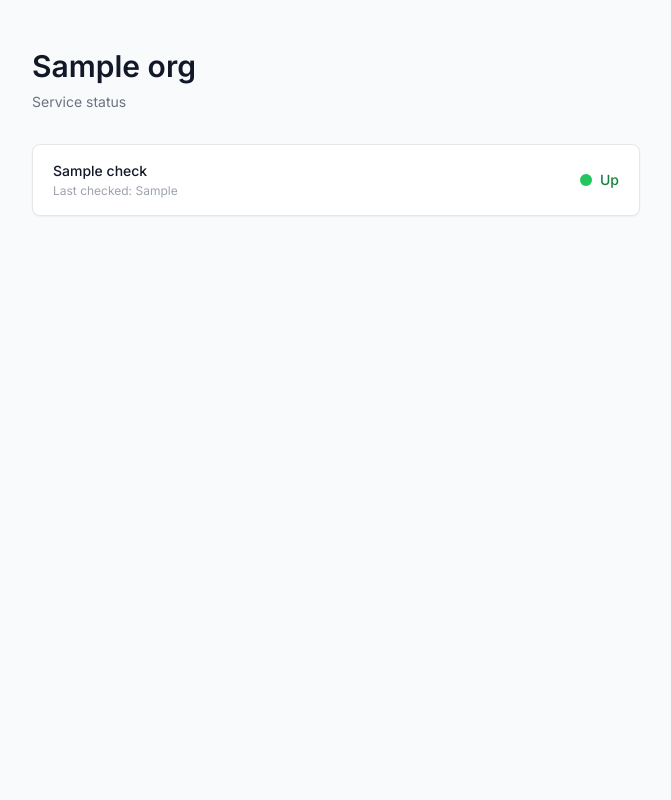
After one commit to Nicolas-Richard/uptime, a Django app: template src/status/templates/status/status_page.html in a window 1280 px wide. The commit adds this page. Shown: the whole page, without its empty margins (304-975 px from the left). Run offline with Django 3.2, Linux system fonts and the light colour scheme; the template is opened without the code that fills it: most values are stand-ins (such as "Sample title", 1, 10 or a date in 2020); some libraries are stand-ins or nearby versions.

Commit message:
feat: public status page per tenant (up-vii)
- Add is_public field to checks (DynamoDB schemaless, written on create/update)
- Update create_check and update_check services to accept is_public param
- Add 'Show on status page' checkbox to check create and edit forms
- New status Django app: GET /status/<org-slug>/ (no login required)
  - Looks up org by slug, 404 if not found
  - Filters checks where is_public=true, fetches latest result for each
  - Renders org name + checks with up/down status and last checked timestamp
- Register status app in INSTALLED_APPS, wire /status/ in root urls.py
- Add tests for status page (200, org name, 404, no login required, public filter)

Co-Authored-By: Claude Sonnet 4.6 <noreply@anthropic.com>

```diff
--- a/src/checks/services.py
+++ b/src/checks/services.py
@@ -37,6 +37,7 @@ def create_check(
     name: str,
     url: str,
     timeout_seconds: int = 30,
+    is_public: bool = False,
 ) -> dict:
     """Create a new check and return the item."""
     table = _get_table()
@@ -48,6 +49,7 @@ def create_check(
         "url": url,
         "timeout_seconds": timeout_seconds,
         "is_active": "true",
+        "is_public": "true" if is_public else "false",
         "created_at": now,
         "updated_at": now,
     }
--- a/src/checks/templates/checks/create.html
+++ b/src/checks/templates/checks/create.html
@@ -31,6 +31,11 @@
       <input type="number" name="timeout_seconds" id="timeout_seconds" value="{{ timeout_seconds }}" min="1"
              class="w-full border border-gray-300 rounded-lg px-3 py-2 text-sm focus:outline-none focus:ring-2 focus:ring-blue-500 focus:border-blue-500">
     </div>
+    <div class="flex items-center gap-2">
+      <input type="checkbox" name="is_public" id="is_public"
+             class="h-4 w-4 rounded border-gray-300 text-blue-600 focus:ring-blue-500">
+      <label for="is_public" class="text-sm text-gray-700">Show on status page</label>
+    </div>
     <div class="flex items-center gap-3 pt-2">
       <button type="submit"
               class="bg-blue-600 hover:bg-blue-700 text-white font-medium px-4 py-2 rounded-lg text-sm">
--- a/src/checks/templates/checks/edit.html
+++ b/src/checks/templates/checks/edit.html
@@ -39,6 +39,12 @@
         <option value="false" {% if check.is_active == "false" %}selected{% endif %}>No</option>
       </select>
     </div>
+    <div class="flex items-center gap-2">
+      <input type="checkbox" name="is_public" id="is_public"
+             {% if check.is_public == "true" %}checked{% endif %}
+             class="h-4 w-4 rounded border-gray-300 text-blue-600 focus:ring-blue-500">
+      <label for="is_public" class="text-sm text-gray-700">Show on status page</label>
+    </div>
     <div class="flex items-center gap-3 pt-2">
       <button type="submit"
               class="bg-blue-600 hover:bg-blue-700 text-white font-medium px-4 py-2 rounded-lg text-sm">
--- a/src/checks/views.py
+++ b/src/checks/views.py
@@ -49,7 +49,8 @@ def check_create(request):
                 "timeout_seconds": timeout,
             })
 
-        services.create_check(tenant_id, name, url, timeout_seconds)
+        is_public = request.POST.get("is_public") == "on"
+        services.create_check(tenant_id, name, url, timeout_seconds, is_public=is_public)
         return redirect("checks:list")
 
     return render(request, "checks/create.html", {"timeout_seconds": 30})
@@ -88,6 +89,7 @@ def check_edit(request, check_id):
                 "errors": errors,
             })
 
+        is_public = request.POST.get("is_public") == "on"
         services.update_check(
             tenant_id,
             check_id,
@@ -95,6 +97,7 @@ def check_edit(request, check_id):
             url=url,
             timeout_seconds=timeout_seconds,
             is_active="true" if is_active == "true" else "false",
+            is_public="true" if is_public else "false",
         )
         return redirect("checks:list")
 
--- /dev/null
+++ b/src/status/apps.py
@@ -0,0 +1,6 @@
+from django.apps import AppConfig
+
+
+class StatusConfig(AppConfig):
+    default_auto_field = "django.db.models.BigAutoField"
+    name = "status"
--- /dev/null
+++ b/src/status/templates/status/status_page.html
@@ -0,0 +1,60 @@
+<!DOCTYPE html>
+<html lang="en">
+<head>
+  <meta charset="utf-8">
+  <meta name="viewport" content="width=device-width, initial-scale=1">
+  <title>{{ org.name }} Status</title>
+  <link rel="preconnect" href="https://fonts.googleapis.com">
+  <link rel="preconnect" href="https://fonts.gstatic.com" crossorigin>
+  <link href="https://fonts.googleapis.com/css2?family=Inter:wght@400;500;600;700&display=swap" rel="stylesheet">
+  <script src="https://cdn.tailwindcss.com"></script>
+  <script>
+    tailwind.config = {
+      theme: {
+        extend: {
+          fontFamily: {
+            sans: ['Inter', 'system-ui', 'sans-serif'],
+          },
+        },
+      },
+    }
+  </script>
+</head>
+<body class="font-sans antialiased bg-gray-50 text-gray-900 min-h-screen">
+  <div class="max-w-2xl mx-auto px-4 sm:px-6 lg:px-8 py-12">
+    <h1 class="text-3xl font-semibold text-gray-900 mb-2">{{ org.name }}</h1>
+    <p class="text-gray-500 mb-8 text-sm">Service status</p>
+
+    {% if checks %}
+    <div class="space-y-3">
+      {% for check in checks %}
+      <div class="bg-white rounded-lg shadow-sm border border-gray-200 px-5 py-4 flex items-center justify-between">
+        <div>
+          <p class="text-sm font-medium text-gray-900">{{ check.name }}</p>
+          {% if check.last_checked %}
+          <p class="text-xs text-gray-400 mt-0.5">Last checked: {{ check.last_checked }}</p>
+          {% endif %}
+        </div>
+        <div class="flex items-center gap-2">
+          {% if check.latest_status == "up" %}
+          <span class="inline-block w-3 h-3 rounded-full bg-green-500"></span>
+          <span class="text-sm font-medium text-green-700">Up</span>
+          {% elif check.latest_status == "down" %}
+          <span class="inline-block w-3 h-3 rounded-full bg-red-500"></span>
+          <span class="text-sm font-medium text-red-700">Down</span>
+          {% else %}
+          <span class="inline-block w-3 h-3 rounded-full bg-gray-300"></span>
+          <span class="text-sm font-medium text-gray-500">Unknown</span>
+          {% endif %}
+        </div>
+      </div>
+      {% endfor %}
+    </div>
+    {% else %}
+    <div class="bg-white rounded-lg shadow-sm border border-gray-200 px-5 py-8 text-center">
+      <p class="text-sm text-gray-500">No public checks configured.</p>
+    </div>
+    {% endif %}
+  </div>
+</body>
+</html>
--- a/src/uptime/settings.py
+++ b/src/uptime/settings.py
@@ -33,6 +33,7 @@ INSTALLED_APPS = [
     "results",
     "alerts",
     "landing",
+    "status",
 ]
 
 MIDDLEWARE = [
--- a/src/uptime/urls.py
+++ b/src/uptime/urls.py
@@ -10,4 +10,5 @@ urlpatterns = [
     path("checks/", include("checks.urls")),
     path("checks/", include("results.urls")),
     path("checks/", include("alerts.urls")),
+    path("status/", include("status.urls")),
 ]
```
Also changed, not shown: src/status/urls.py (added, +9 -0 lines), src/status/views.py (added, +28 -0 lines), tests/test_status_page.py (added, +65 -0 lines), src/status/__init__.py (added).
